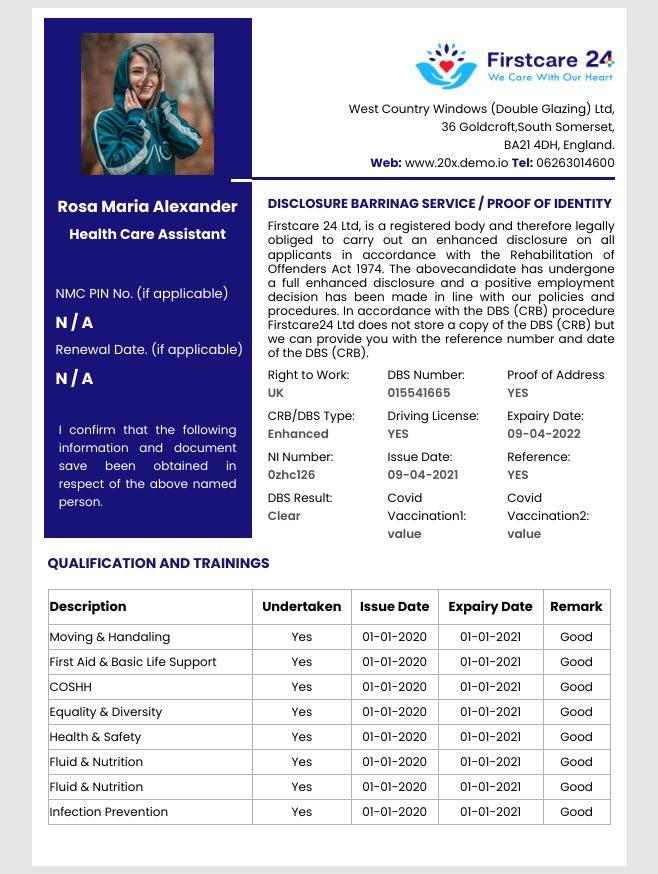
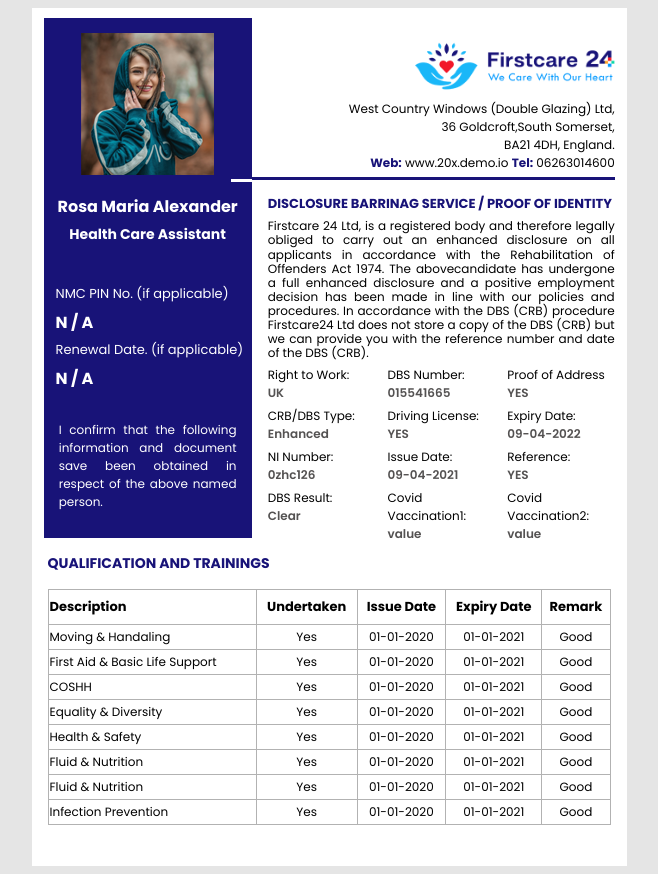
Before and after one commit to noble-jose/single-profile, a plain HTML site: page index.html in a window 1280 px wide. Shown: the whole page, without its empty margins (311-969 px from the left). Drawn offline with Linux system fonts and the light colour scheme.

Commit message:
expiry  up

```diff
--- a/index.html
+++ b/index.html
@@ -387,7 +387,7 @@
            <span class="d2">YES</span>
            </div>
            <div class="dtr">
-           <span class="d1">Expairy Date:</span> <br>
+           <span class="d1">Expiry Date:</span> <br>
            <span class="d2">09-04-2022</span>
            </div>
            <div class="dtr">
@@ -409,7 +409,7 @@
             <th>Description</th>
             <th class="data-center">Undertaken</th>
             <th class="data-center">Issue Date</th>
-            <th class="data-center">Expairy Date</th>
+            <th class="data-center">Expiry Date</th>
             <th class="data-center">Remark</th>
           </tr>
           <tr>
```
